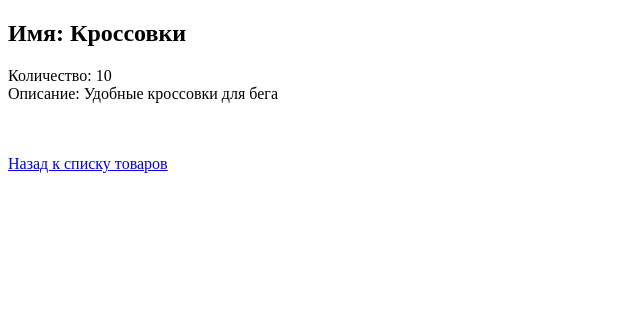
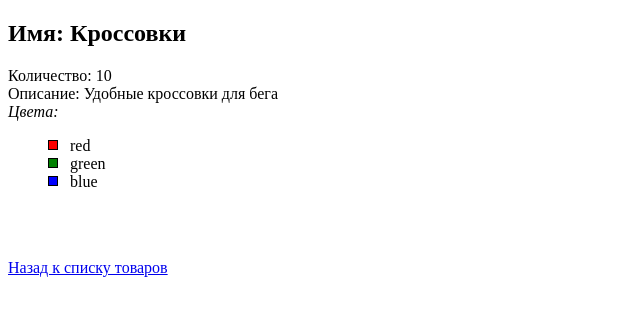
Before and after one commit to vadshi/FirstDjango_18052024, a Django app: page /item/1 in a window 1280 px wide. Shown: the part 26-342 px from the top of the page, without its empty margins (0-640 px from the left). Run offline with Django 5.2, Linux system fonts and the light colour scheme; data comes from the database, SQL or seed files in the repository.

Commit message:
Done. M4.part2:task1-2

```diff
--- a/MainApp/views.py
+++ b/MainApp/views.py
@@ -28,10 +28,17 @@ def get_item(request, item_id: int):
     """ По указанному id возвращаем элемент из БД"""
     try:
         item = Item.objects.get(id=item_id)
+        colors = []
+        # Проверяем, что у элемента есть хоть один цвет
+        if item.colors.exists():
+            colors = item.colors.all()
     except ObjectDoesNotExist:
         return HttpResponseNotFound(f"Item with id={item_id} not found")
     else:
-        context = {"item": item}
+        context = {
+            "item": item,
+            "colors": colors,
+            }
         return render(request, "item_page.html", context)
 
 
--- a/static/css/style.css
+++ b/static/css/style.css
@@ -30,8 +30,8 @@
     text-decoration: none;
     color: black;
     text-align: justify;
+ }
 
- }
 .items {
     width: 100%;
     display: grid;
@@ -44,3 +44,19 @@
     row-gap: 40px; /* Отступ между рядами */
     margin: 0 auto;
   }
+
+  .container {
+    display: flex;
+  }
+
+  .ul_no_mark {
+    list-style-type: none;
+  }
+
+  .div_color {
+    border: 1px solid #000;
+    width: 10px;
+    height: 10px;
+    margin-top: 3px;
+    float: left;
+  }
--- a/templates/item_page.html
+++ b/templates/item_page.html
@@ -1,7 +1,14 @@
 {% extends "base.html" %}
+
+{% load static %}
 
 {% block title %}
     Item page
+{% endblock  %}
+
+{% block style %}
+    {{ block.super}}
+    <link rel="stylesheet" href="{% static "css/style.css" %}">
 {% endblock  %}
 
 {% block content %}
@@ -14,6 +21,16 @@
     <div>
         Описание: {{ item.description }}
     </div>
+    <i>Цвета:</i>
+    {% if colors %}
+    <ul class='ul_no_mark'>
+        {% for color in colors %}
+            <li><div class='div_color' style='background-color: {{ color.name }};'></div>&nbsp;&nbsp; {{ color.name }}</li>
+        {% endfor %}
+    </ul>
+    {% else %}
+        <br>Данных по цветам нет
+    {% endif %}
     <br><br>
     <p> <a href="{% url "items-list" %}"> Назад к списку товаров </a></p>
 
```
